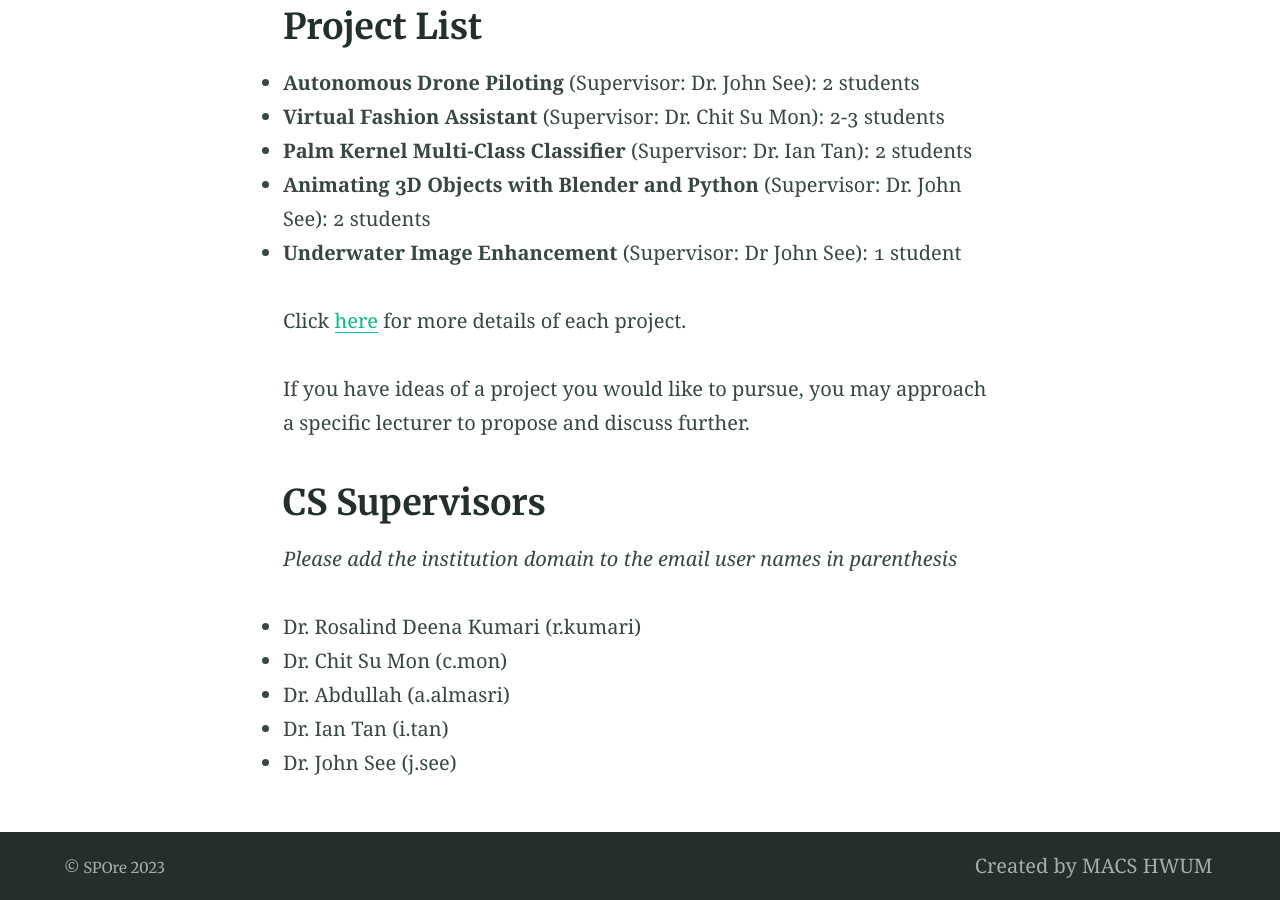
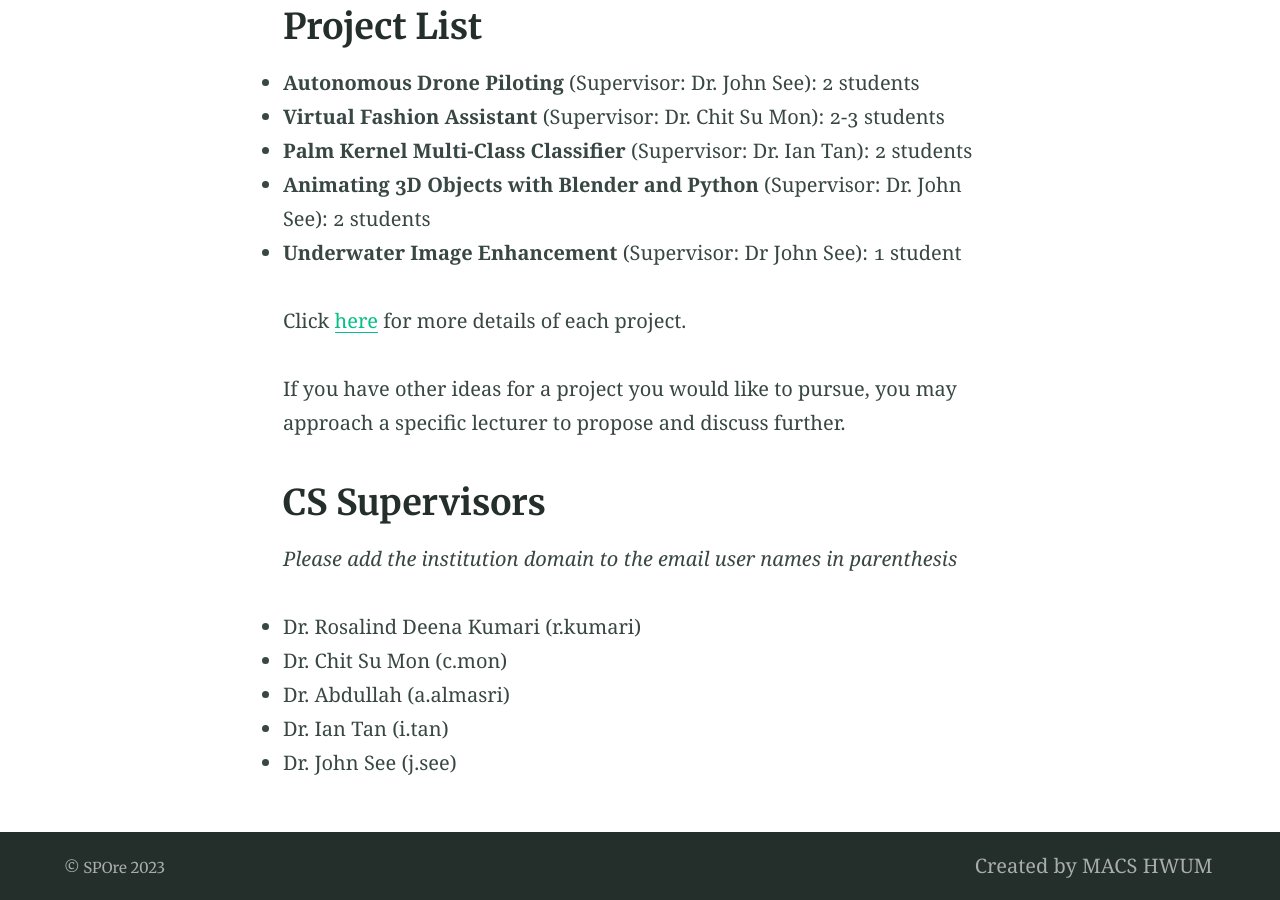
Before and after one commit to hwumspore/hwumspore.github.io, a Jekyll site: the page built from index.md, in a window 1280 px wide and 900 px high, scrolled down 1979 px. Built offline with Jekyll 4.4.1, drawn with Linux system fonts in a browser that asks for light colours.

Commit message:
update front page

```diff
--- a/index.md
+++ b/index.md
@@ -42,7 +42,7 @@ Have a question? Before you email us, go [here](/faqs/) for a list of frequently
 
 Click [here](/projects/) for more details of each project.
 
-If you have ideas of a project you would like to pursue, you may approach a specific lecturer to propose and discuss further.
+If you have other ideas for a project you would like to pursue, you may approach a specific lecturer to propose and discuss further.
 
 ## CS Supervisors
 
```
